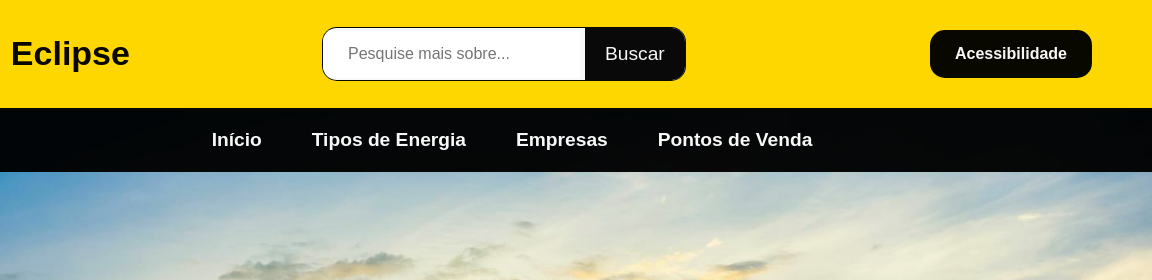
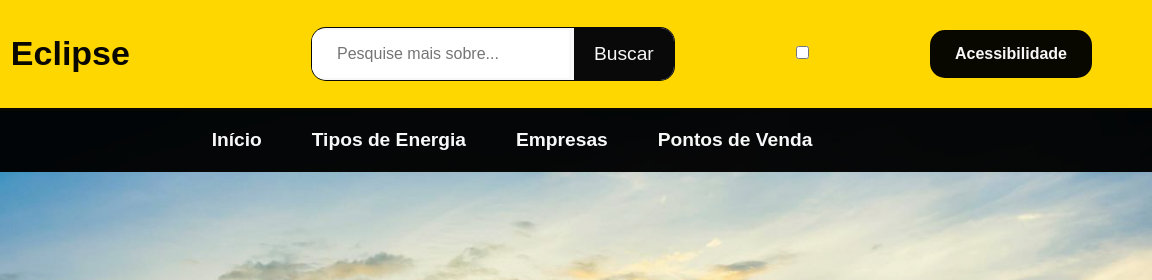
Before and after one commit to SplaxTK/Projeto-Integrador-Eclipse, a plain HTML site: page index.html in a window 1280 px wide. Shown: the top 280 px of the page, 128-1280 px from the left. Drawn offline with Linux system fonts and the light colour scheme.

Commit message:
Update index.html

```diff
--- a/index.html
+++ b/index.html
@@ -37,6 +37,14 @@
     <button class="search-btn" onclick="performSearch()">Buscar</button>
 </div>
 
+<!-- Negrito-->
+<div class="content">
+  <label class="checkBox">
+    <input id="ch1" type="checkbox" onclick="ativarNegrito()">
+    <div class="transition"></div>
+  </label>
+</div>
+
         <!-- Menu de Acessibilidade -->
         <div class="accessibility-menu">
             <button onclick="toggleAccessibilityMenu()" class="accessibility-btn">Acessibilidade</button>
@@ -49,6 +57,8 @@
             </div>
         </div>
     </div>
+
+
 </header>
 
    <!-- Navegação Principal -->
```
